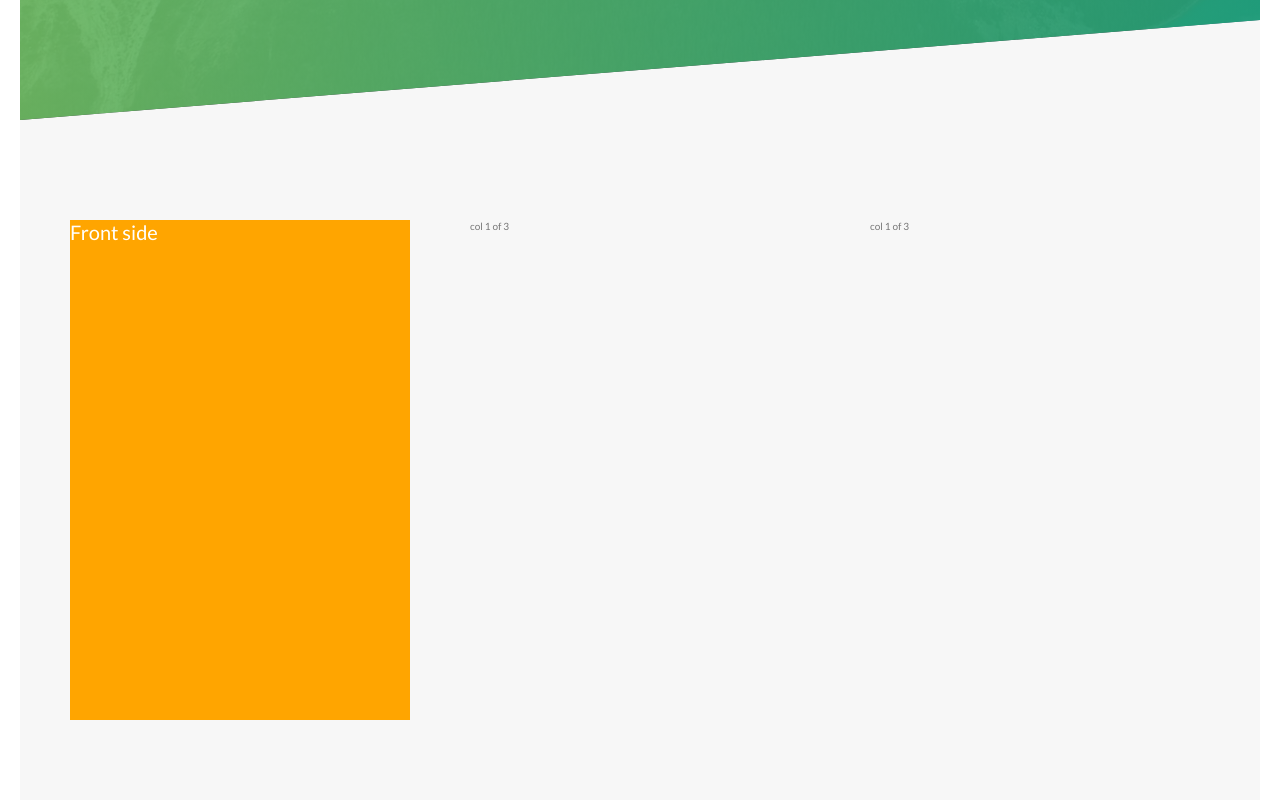
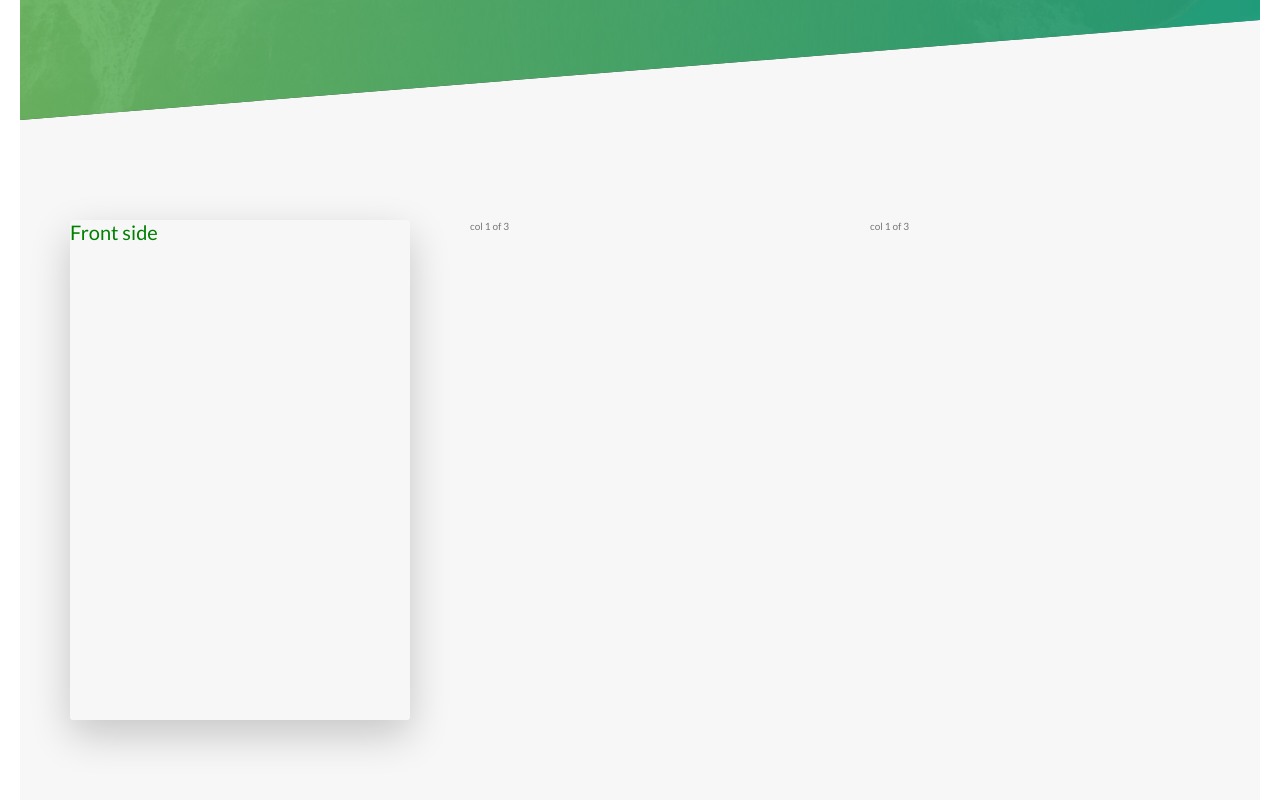
Before and after one commit to waibiaf2/natours-lesson, a website: page index.html in a window 1280 px wide. Shown: the part 2071-2871 px from the top of the page. Drawn offline with Linux system fonts and the light colour scheme.

Commit message:
finalise basic styling and behaviour of the card component

```diff
--- a/index.html
+++ b/index.html
@@ -167,7 +167,9 @@
                             <div class="card__side card__side--front">
                                 Front side
                             </div>
-                            <div class="card__side card__side--back">
+                            <div
+                                class="card__side card__side--back card__side--back-1"
+                            >
                                 Back side
                             </div>
                         </div>
--- a/sass/abstracts/_variables.scss
+++ b/sass/abstracts/_variables.scss
@@ -2,6 +2,12 @@
 $color-primary: #55c57a;
 $color-primary-light: #7ed56f;
 $color-primary-dark: #28b485;
+
+$color-secondary-light: #ffb900;
+$color-secondary-dark: #ff7730;
+
+$color-tertiary-light: #2998ff;
+$color-tertiary-dark: #5643fa;
 
 $color-grey-light-1: #f7f7f7;
 
--- a/sass/components/_card.scss
+++ b/sass/components/_card.scss
@@ -2,6 +2,7 @@
     height: 50rem;
     position: relative;
     perspective: 150rem;
+
     &__side {
         height: 50rem;
         color: white;
@@ -12,14 +13,22 @@
         position: absolute;
         top: 0;
         left: 0;
+        box-shadow: 0 1.5rem 4rem rgba($color: $color-black, $alpha: 0.2);
+        border-radius: 3px;
 
         &--front {
-            background-color: orange;
+            color: green;
         }
 
         &--back {
             transform: rotateY(180deg);
-            background-color: blue;
+            &-1 {
+                background-image: linear-gradient(
+                    to right bottom,
+                    $color-primary-light,
+                    $color-primary-dark
+                );
+            }
         }
     }
 
```
Also changed, not shown: css/style.css.
